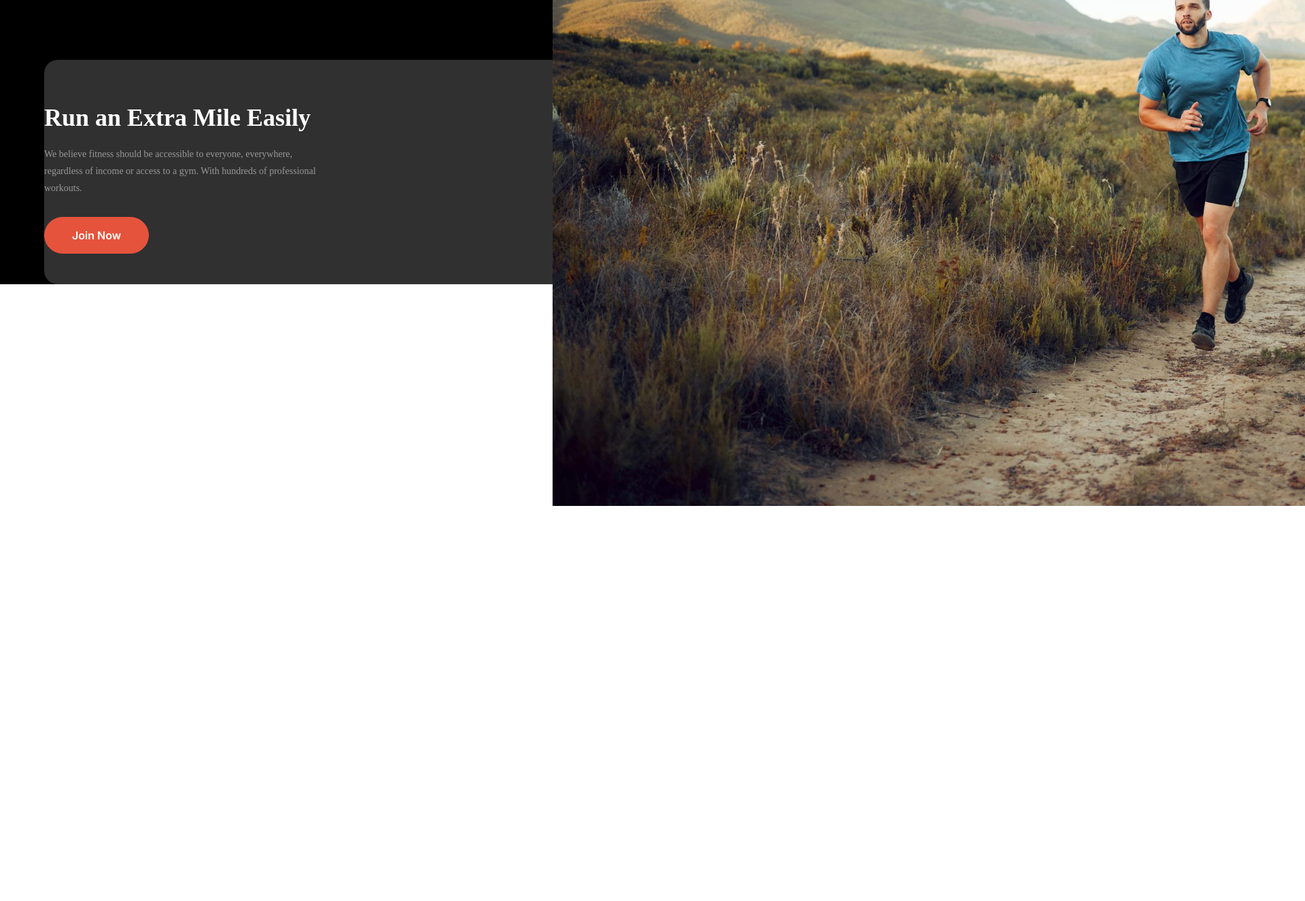
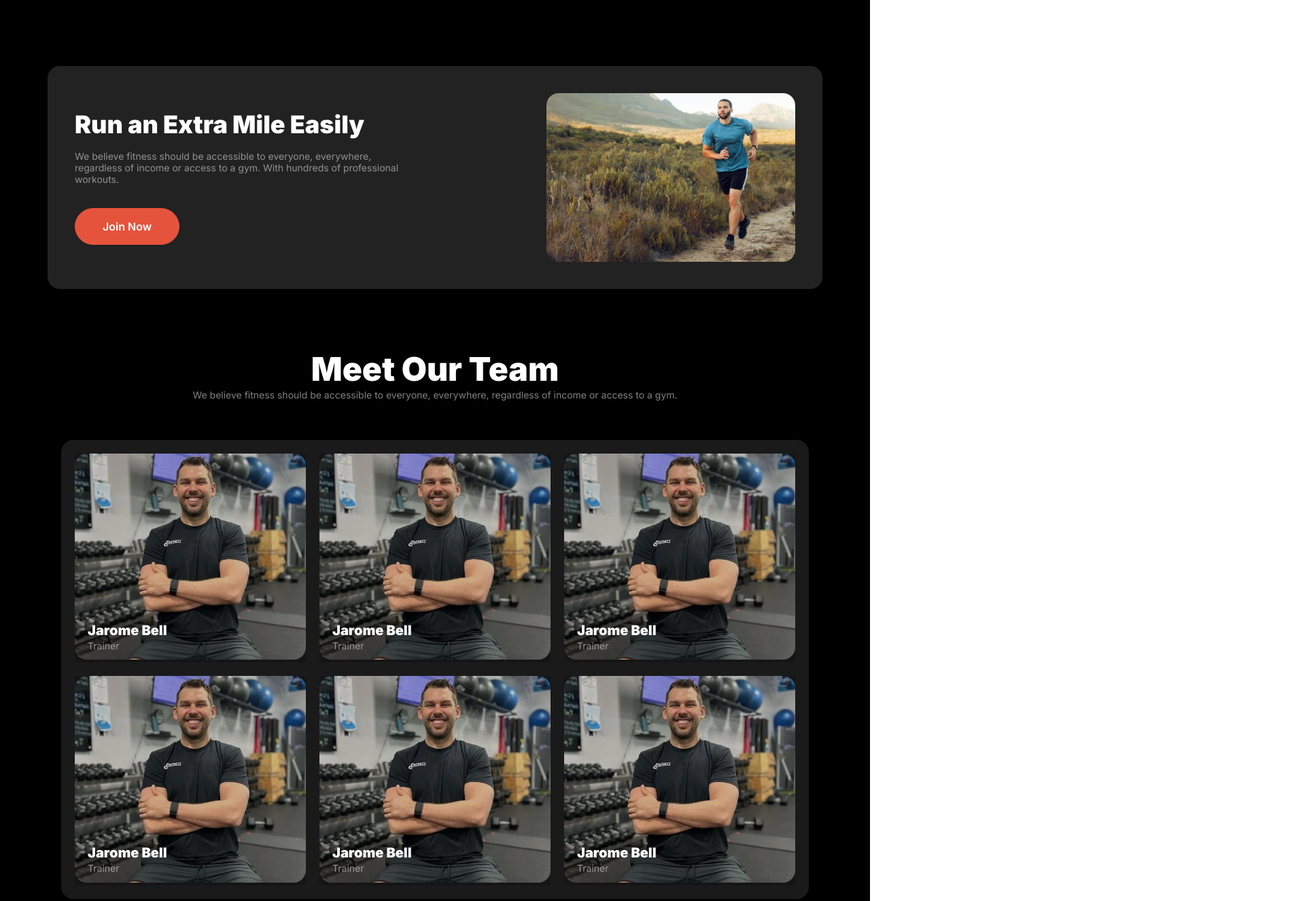
Before and after one commit to yakubbhuiyan05/B10A2-versatile-website, a plain HTML site: page index.html in a window 1280 px wide. Shown: the part 1244-2569 px from the top of the page at 68% size, 1920 px wide, since content can reach past the window. Before the commit the page ends 1992 px from the top, so only its background shows below. Drawn offline with Linux system fonts and the light colour scheme.

Commit message:
completed main part on this website

```diff
--- a/index.html
+++ b/index.html
@@ -80,14 +80,68 @@
         <!-- Run an Extra Mile Easily -->
         <section class="run-extra-mile">
             <div class="text-style">
-                <h2 class="text-style-3">Run an Extra Mile Easily</h2>
-                <p class="text-style-1">We believe fitness should be accessible to everyone, everywhere, regardless of income or access to a gym. With hundreds of professional workouts. </p>
+                <h2 class="run-extra-header">Run an Extra Mile Easily</h2>
+                <p class="run-extra-description">We believe fitness should be accessible to everyone, everywhere, regardless of income or access to a gym. With hundreds of professional workouts. </p>
                 <button class="btn-2">Join Now</button>
             </div>
             <div class="run-img">
                 <img src="web-media/run.jpg" alt="">
             </div>
+
         </section>
+        <!-- meet our team -->
+         <section class="meet-our-team">
+            <div class="container">
+                <div class="meet-header">
+                    <h2>Meet Our Team</h2>
+                    <p>We believe fitness should be accessible to everyone, everywhere, regardless of income or access to a gym.</p>
+                </div>
+                <div class="meet-team-image">
+                    <div class="team-img">
+                        <div class="meet-trainee">
+                            <h4>Jarome Bell</h4>
+                            <p>Trainer</p>
+                        </div>
+                        <img src="web-media/trainer1.png" alt="">
+                    </div>
+                    <div class="team-img">
+                        <div class="meet-trainee">
+                            <h4>Jarome Bell</h4>
+                            <p>Trainer</p>
+                        </div>
+                        <img src="web-media/trainer1.png" alt="">
+                    </div>
+                    <div class="team-img">
+                        <div class="meet-trainee">
+                            <h4>Jarome Bell</h4>
+                            <p>Trainer</p>
+                        </div>
+                        <img src="web-media/trainer1.png" alt="">
+                    </div>
+                    <div class="team-img">
+                        <div class="meet-trainee">
+                            <h4>Jarome Bell</h4>
+                            <p>Trainer</p>
+                        </div>
+                        <img src="web-media/trainer1.png" alt="">
+                    </div>
+                    <div class="team-img">
+                        <div class="meet-trainee">
+                            <h4>Jarome Bell</h4>
+                            <p>Trainer</p>
+                        </div>
+                        <img src="web-media/trainer1.png" alt="">
+                    </div>
+                    <div class="team-img">
+                        <div class="meet-trainee">
+                            <h4>Jarome Bell</h4>
+                            <p>Trainer</p>
+                        </div>
+                        <img src="web-media/trainer1.png" alt="">
+                    </div>
+                </div>
+            </div>
+         </section>
     </main>
     <footer>
 
--- a/styles/styles.css
+++ b/styles/styles.css
@@ -1,10 +1,7 @@
 @import url('https://fonts.googleapis.com/css2?family=Inter:ital,opsz,wght@0,14..32,100..900;1,14..32,100..900&display=swap');
 
-.inter-font {
+body {
   font-family: "Inter", sans-serif;
-  font-optical-sizing: auto;
-  font-weight: 400;
-  font-style: normal;
 }
 /* Shared styles */
 *{
@@ -204,30 +201,111 @@ main{
 }
 /*  */
 .run-extra-mile{
+    /* color: white; */
+    background-color: rgb(34, 34, 34);
+    border-radius: 18px;
+    width: 1060px;
+    margin: 0 auto;
     display: flex;
     align-items: center;
-    width: 1150px;
-    height: 330px;
-    background-color: rgba(48,48,48, 1);
-    border-radius: 20px;
-    gap: 30%;
+    justify-content: space-between;
+    padding:40px;
+}
+.text-style{
+    width: 48%;
+}
+.run-extra-header{
+    color: rgb(255, 255, 255);
+    font-size: 2.25rem;
+    font-weight: 900;
+    margin-bottom: 1rem;
+}
+.run-extra-description{
+    padding: 0;
+    margin: 0;
+    padding-bottom: 34px;
+    font-weight: 400;
+    font-size: 0.875rem;
+    color: rgba(255, 255, 255, 0.5);
+}
+.run-img{
+    /* width: 48%; */
+    height: 15.5rem;
+    border-radius: 18px;
+    overflow: hidden;
+}
+.run-img img {
+    width: 366px;
+    transform: scale(1.7);
+    /* height: 100%; */
+}
+/*  */
+.meet-our-team{
+    padding: 88px 0;
+}
+.meet-header{
+    text-align: center;
+    margin-bottom: 58px;
+}
+
+.meet-header h2{
+    font-size: 48px;
+    font-weight: 900;
+    color: rgb(255, 255, 255);
+}
+.meet-header p {
+    font-size: 14px;
+    font-weight: 400;
+    text-align: center;
+    color: rgba(255, 255, 255, 0.5);
+}
+.meet-team-image{
+    width: 1060px;
     margin: 0 auto;
+    display: grid;
+
+    grid-template-columns: repeat(3, 1fr);
+    gap: 20px;
+    border-radius: 18px;
+    background: rgba(255, 255, 255, 0.1);
+    padding: 20px;
+
 
 }
-.run-img {
-    width: 35%;
-    border-radius: 20px;
+.team-img{
+    grid-column: span 1;
+    position: relative;
 }
-.text-style{
-    color: rgb(255, 255, 255);
-    width: 35%;
+.meet-trainee{
+    position: absolute;
+    background: rgba(0, 0, 0, 0.2);
+    height: 100%;
+    width: 100%;
+
+
+    display: flex;
+    flex-direction: column;
+    justify-content: end;
+}
+
+.meet-trainee h4 {
+    font-size: 1.25rem;
+    font-weight: 900;
+    line-height: 120%;
+    color: #ffffff;
+    margin-left: 19px;
+    margin-bottom: 3px;
+}
+.meet-trainee p {
+    font-size: 0.875rem;
+    font-weight: 400;
+    line-height: 120%;
+    color: rgba(255, 255, 255, 0.5);
+    margin-bottom: 16px;
+    margin-left: 19px;
+}
+.meet-team-image img {
+    width: 100%;
+    border-radius: 18px;
 
 }
-.text-style > h2 {
-    margin-top: 20px;
-    margin-bottom: 20px;
-}
-.text-style > p {
-    line-height: 25px;
-    margin-bottom: 30px;
-}
```
